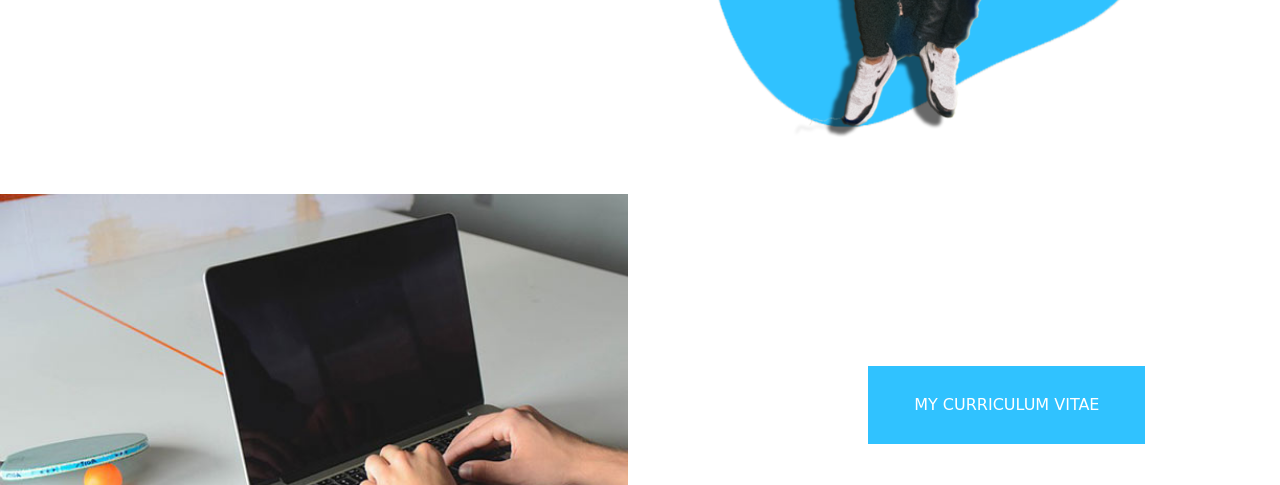
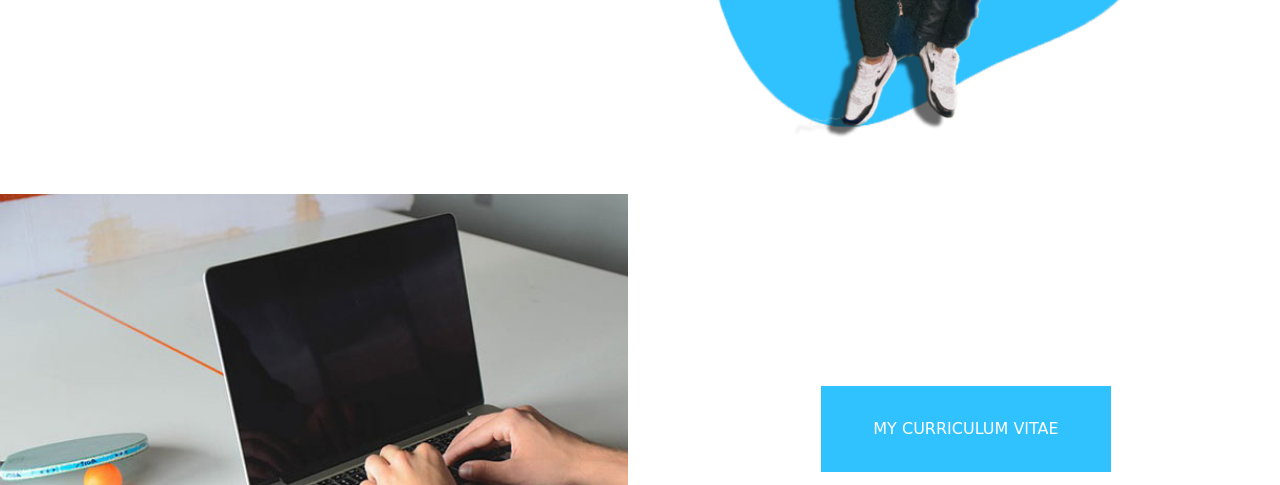
Before and after one commit to marwanexx01/portfolio, a plain HTML site: page index.html in a window 1280 px wide. Shown: the part 467-952 px from the top of the page. Drawn offline with nearby package versions, Linux system fonts and the light colour scheme; a web font is replaced by a local one.

Commit message:
white gap fix

```diff
--- a/css/style.css
+++ b/css/style.css
@@ -9,13 +9,18 @@ body {
 }
 
 
+/* white space fix */
+
+html,
+body {
+    margin: 0;
+    padding: 0;
+    overflow-x: hidden;
+}
+
+
 /* .home-conainer {
     height: 100vh;
-} */
-
-
-/* body {
-    height: 4000px;
 } */
 
 
@@ -293,13 +298,8 @@ h2 span {
     padding: 5% 8%;
 }
 
-.about {
-    height: 400px;
-}
-
 .about-container p {
-    padding-left: 13%;
-    padding-top: 31%;
+    line-height: 20;
 }
 
 .about-container p a:hover {
--- a/index.html
+++ b/index.html
@@ -61,8 +61,11 @@
                 <img src="img/img2.jpg " alt=" ">
             </div>
             <div class="col-md-6 about ">
+                <div class="about-cv h-100 d-flex justify-content-center align-items-center ">
+                   <P><a href="img/cv.pdf " target="blank ">my curriculum vitae</a> </P>
+                </div>
 
-                    <P><a href="img/cv.pdf " target="blank ">my curriculum vitae</a> </P>
+
 
 
 
--- a/js/main.js
+++ b/js/main.js
@@ -13,27 +13,27 @@ $('document').ready(function() {
 const sr = ScrollReveal();
 
 
-sr.reveal('.burger ', {
+// sr.reveal('.burger ', {
 
-    // origin: 'top',
-    delay: 100,
-    distance: '120px',
-    easing: 'ease-in-out',
-});
-sr.reveal('h1 ', {
+//     // origin: 'top',
+//     delay: 100,
+//     distance: '120px',
+//     easing: 'ease-in-out',
+// });
+// sr.reveal('h1 ', {
 
-    origin: 'top',
-    delay: 100,
-    distance: '120px',
-    easing: 'ease-in-out',
-});
-sr.reveal('.home-conainer ', {
+//     origin: 'top',
+//     delay: 100,
+//     distance: '120px',
+//     easing: 'ease-in-out',
+// });
+// sr.reveal('.home-conainer ', {
 
-    origin: 'left',
-    delay: 100,
-    distance: '120px',
-    easing: 'ease-in-out',
-});
+//     origin: 'left',
+//     delay: 100,
+//     distance: '120px',
+//     easing: 'ease-in-out',
+// });
 sr.reveal('.about-container p', {
 
     origin: 'right',
```
